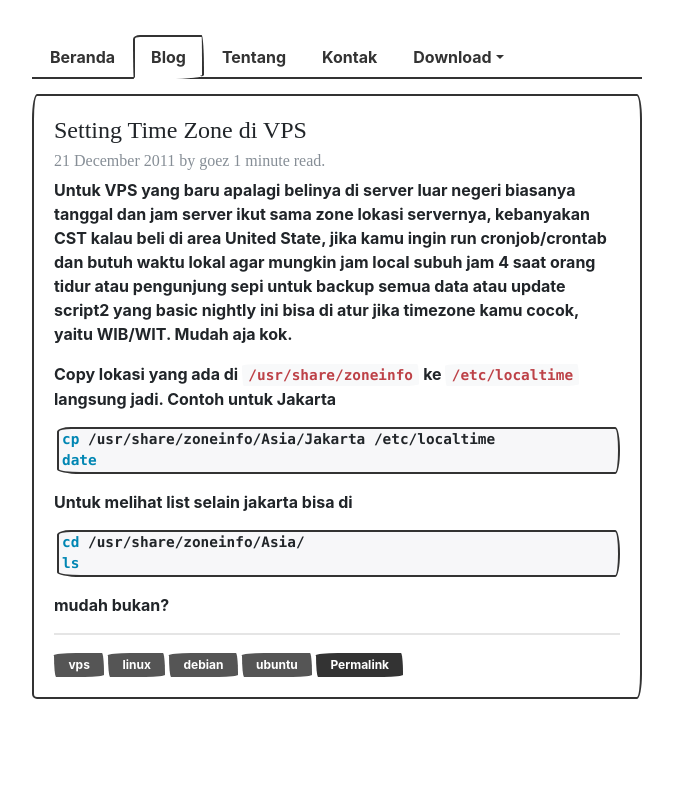
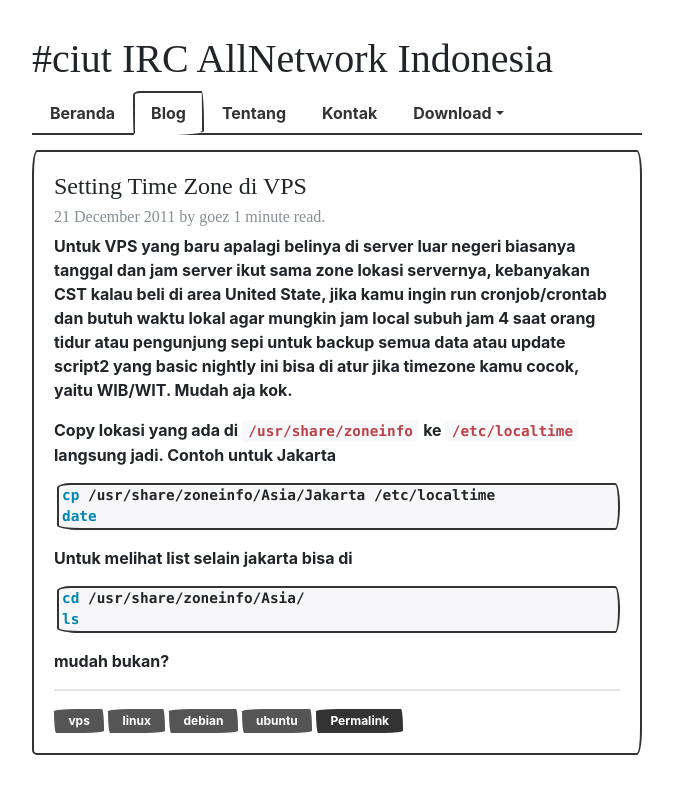
Before and after one commit to ciut/ciut.github.io, a Jekyll site: the page built from _posts/2011-12-21-ganti-local-timezone-vps-linux.md, in a window 1280 px wide. Shown: the top 794 px of the page, without its empty margins (303-976 px from the left). Built offline with Jekyll 4.4.1, drawn with Linux system fonts in a browser that asks for light colours; some web fonts are replaced.

Commit message:
add logo

```diff
--- a/_includes/ciut.html
+++ b/_includes/ciut.html
@@ -1 +1 @@
-<h1 class="ciut">#{{ site.title }}</h1>
+<h1 class="ciut" id="banner">#{{ site.title }}</h1>
--- a/_layouts/pos.html
+++ b/_layouts/pos.html
@@ -9,6 +9,7 @@
 
 <!-- mulai post blog -->
 <div class="container col-lg-6 col-lg-offset-3">
+{% include ciut.html %}
 <ul class="nav nav-tabs">
   <li class="nav-item">
     <a class="nav-link" href="/">Beranda</a>
```
